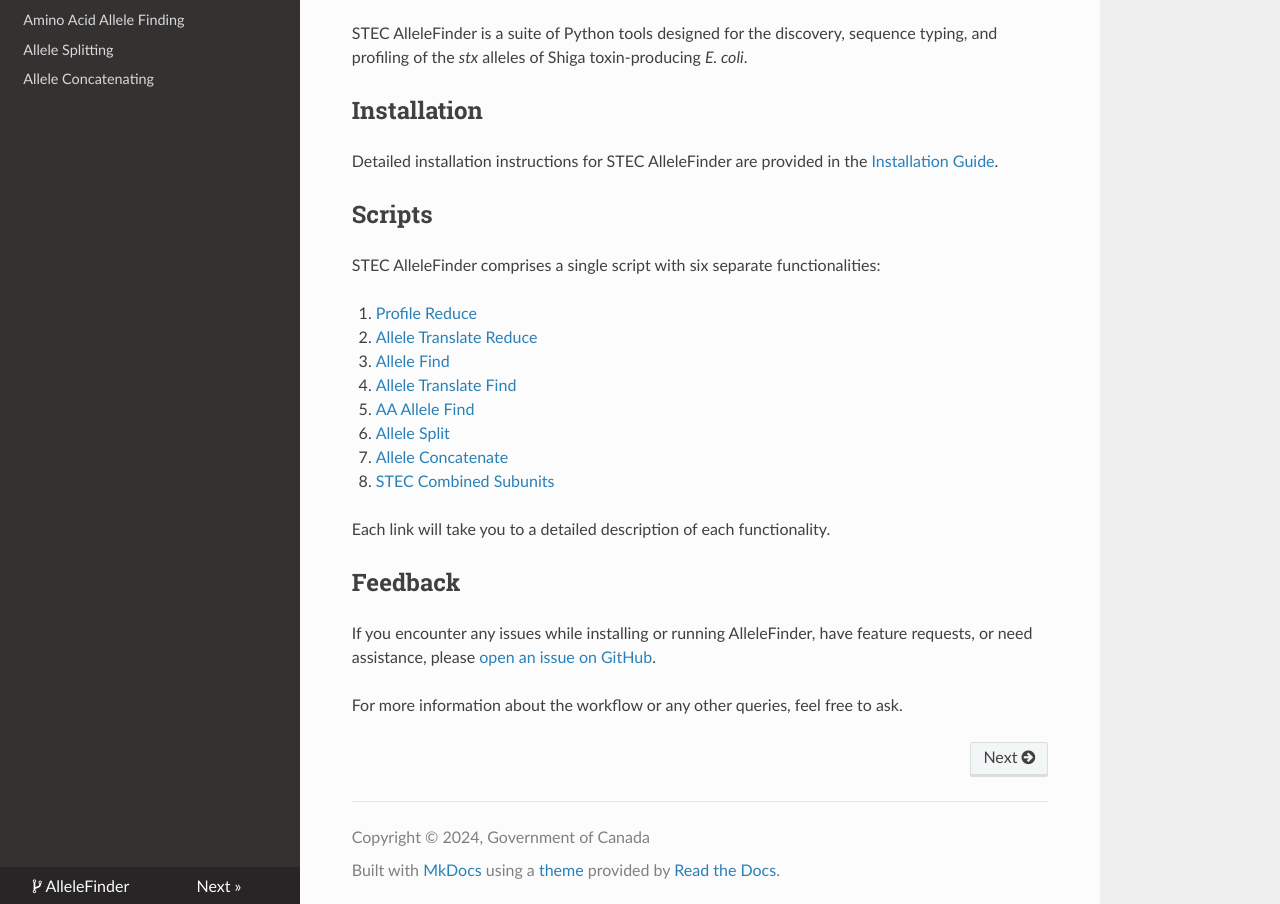
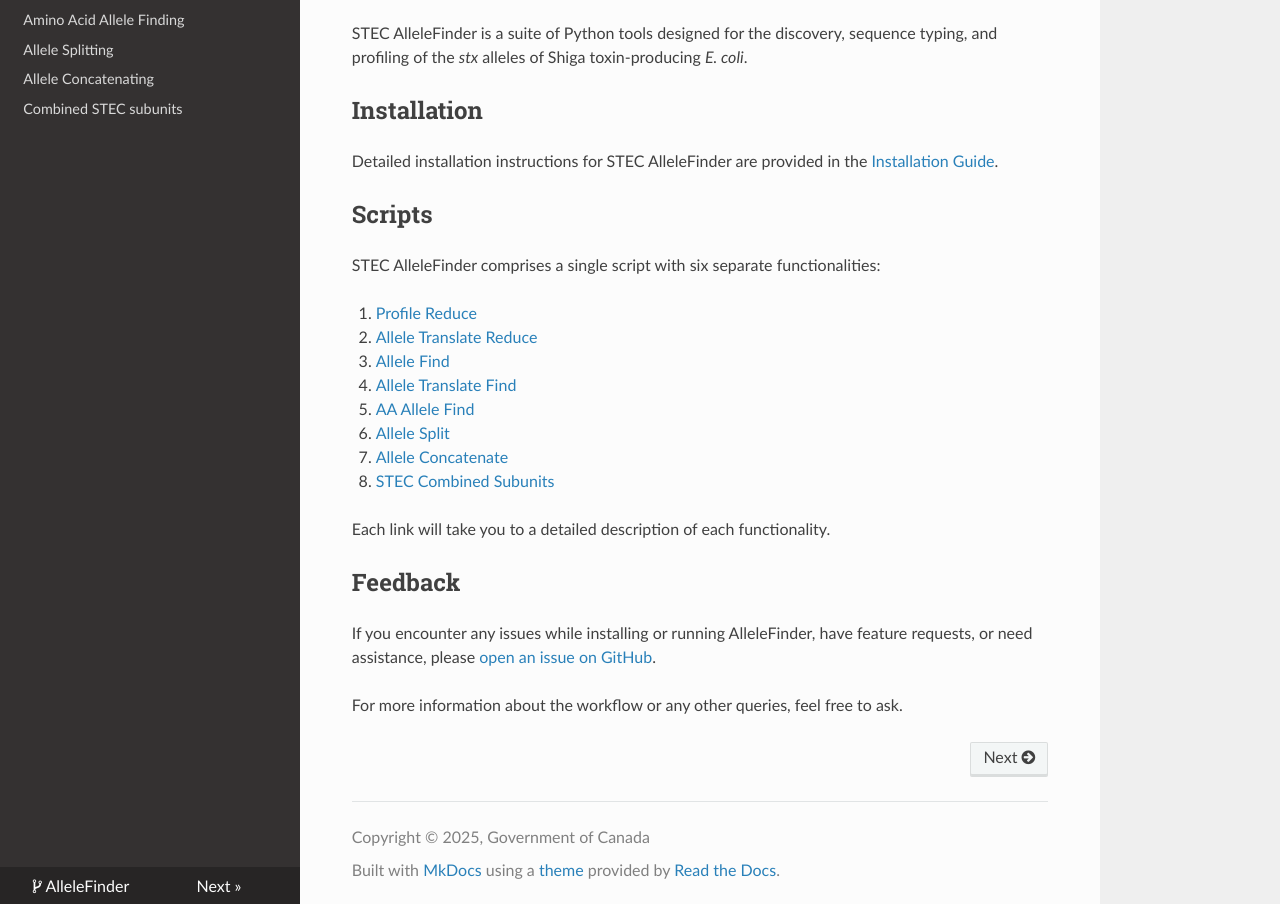
Before and after one commit to OLC-Bioinformatics/AlleleFinder, an MkDocs documentation site: the page built from docs/index.md, in a window 1280 px wide and 1216 px high. Shown: the part 309-1213 px from the top of the window. Built offline with MkDocs 1.6.1, drawn with Linux system fonts in a browser that asks for light colours; nearby versions of some CDN libraries.

Commit message:
chore: update mkdocs.yml with stec_combined_subunits

```diff
--- a/mkdocs.yml
+++ b/mkdocs.yml
@@ -6,7 +6,7 @@ repo_url:  https://github.com/OLC-Bioinformatics/AlleleFinder/
 edit_uri: edit/main/docs/
 theme: readthedocs
 site_author: Adam Koziol
-copyright: Copyright © 2024, Government of Canada
+copyright: Copyright © 2025, Government of Canada
 repo_name: AlleleFinder
 
 # Directory containing the documentation source files
@@ -24,3 +24,4 @@ nav:
   - Amino Acid Allele Finding: 'aa_allele_find.md'
   - Allele Splitting: 'allele_split.md'
   - Allele Concatenating: 'allele_concatenate.md'
+  - Combined STEC subunits: 'stec_combined_subunits.md'
```
